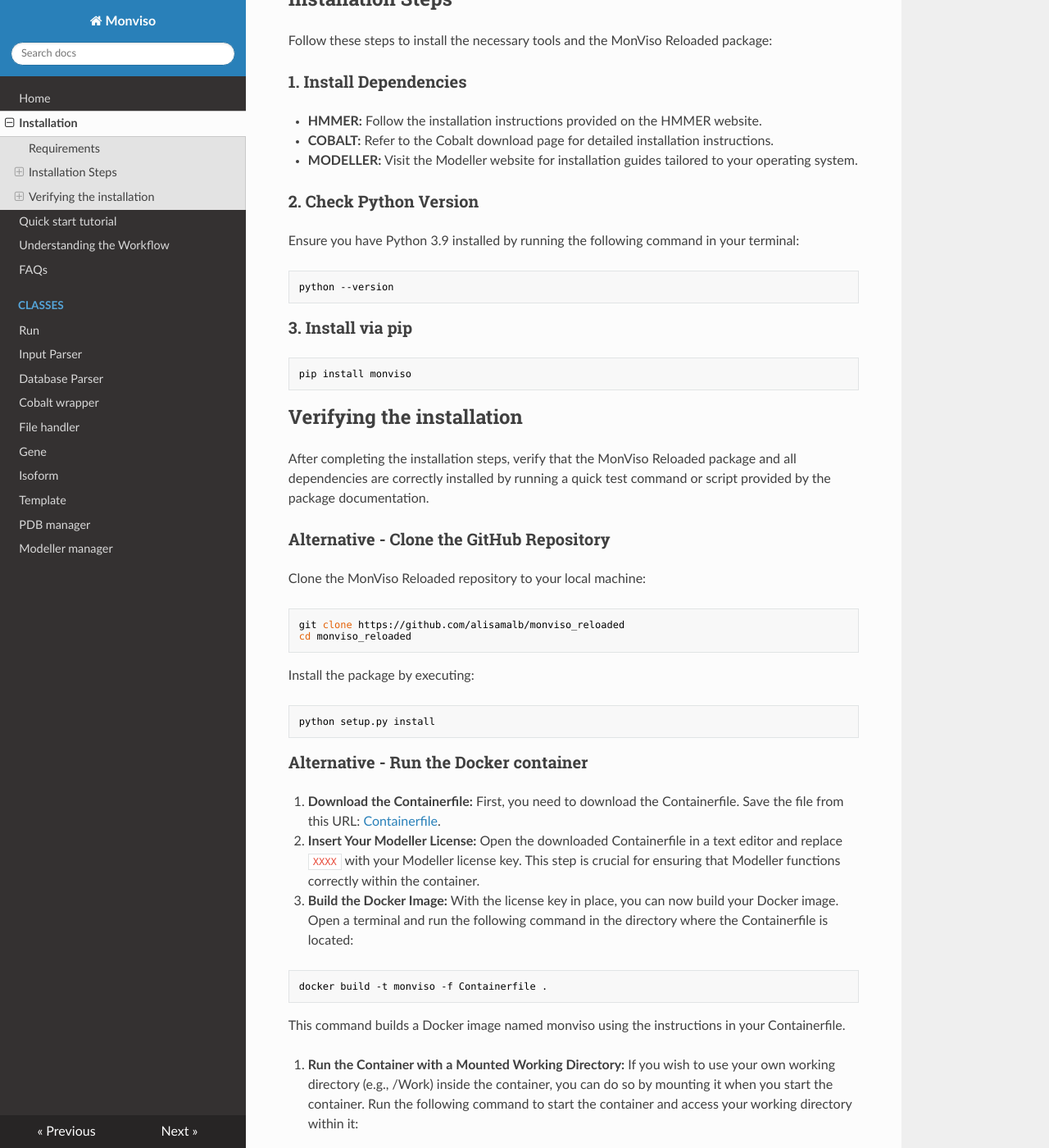
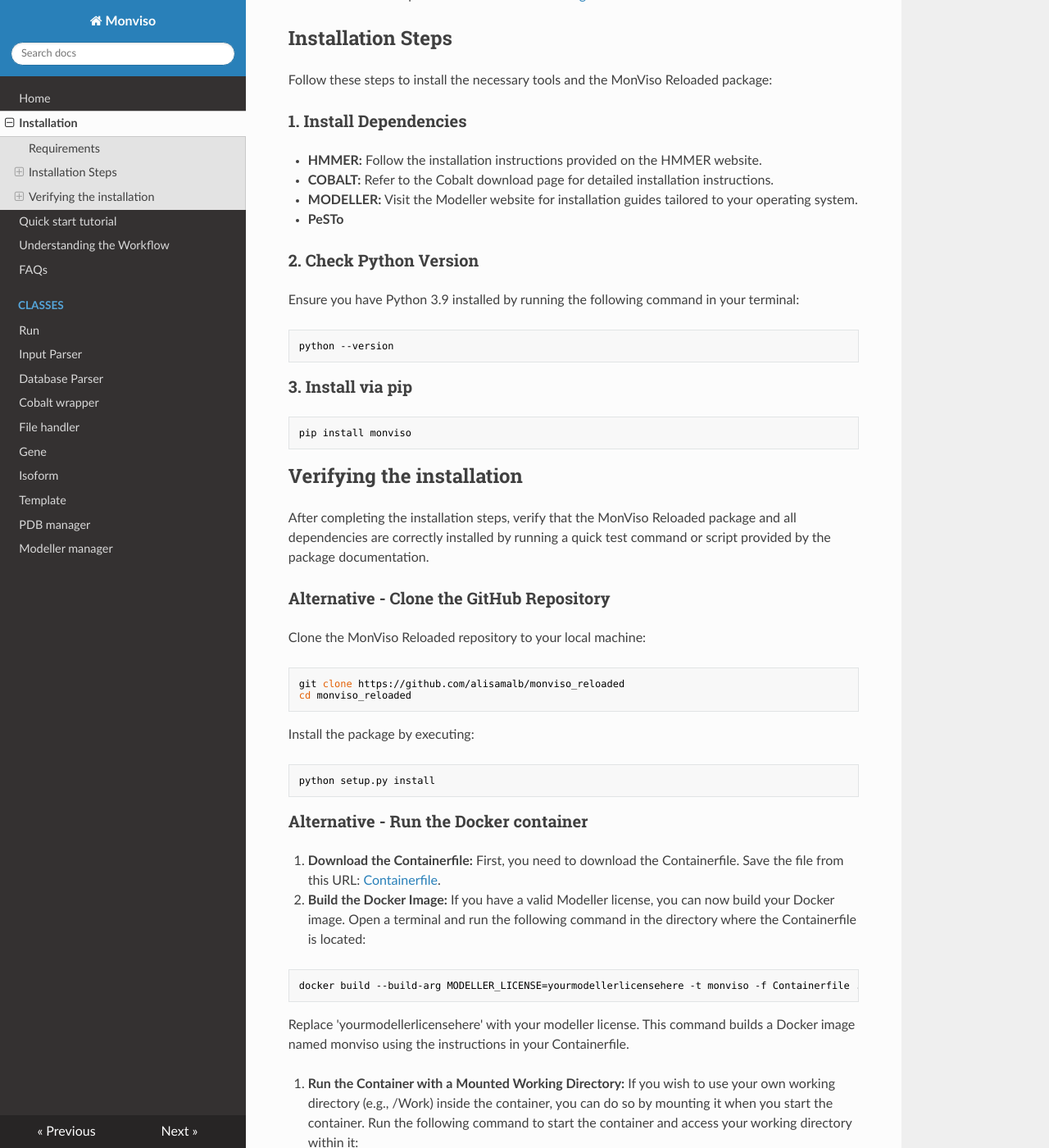
Before and after one commit to LBIC-biocomp/monviso_reloaded, an MkDocs documentation site: the page built from docs/installation.md, in a window 1280 px wide and 1400 px high, scrolled down 522 px. Shown: the whole window at 82% size. Built offline with MkDocs 1.6.1, drawn with Linux system fonts in a browser that asks for light colours; nearby versions of some CDN libraries; some of the changed text lies outside the part shown.

Commit message:
Added monviso analysis and prepared version 0.1.5

````diff
--- a/docs/installation.md
+++ b/docs/installation.md
@@ -10,6 +10,7 @@
 - **Cobalt:** A multiple sequence alignment tool. Download from [NCBI Cobalt](https://www.ncbi.nlm.nih.gov/tools/cobalt/cobalt.cgi?CMD=Doc).
 - **HMMER:** Software for searching sequence databases for sequence homologs. Available at [HMMER](http://hmmer.org/).
 - **Modeller:** Used for homology or comparative modeling of protein three-dimensional structures. Download from [Modeller](https://salilab.org/modeller/download_installation.html).
+- **PeSTO** A parameter-free geometric deep learning method to predict protein interaction interfaces from a protein structure. Clone from [github](https://github.com/LBM-EPFL/PeSTo).
 
 ## Installation Steps
 
@@ -20,6 +21,7 @@
 - **HMMER:** Follow the installation instructions provided on the HMMER website.
 - **COBALT:** Refer to the Cobalt download page for detailed installation instructions.
 - **MODELLER:** Visit the Modeller website for installation guides tailored to your operating system.
+- **PeSTo**
 
 ### 2. Check Python Version
 
@@ -56,13 +58,11 @@
 
 1. **Download the Containerfile:** First, you need to download the Containerfile. Save the file from this URL: [Containerfile](https://raw.githubusercontent.com/alisamalb/monviso_reloaded/main/Containerfile).
 
-2. **Insert Your Modeller License:** Open the downloaded Containerfile in a text editor and replace `XXXX` with your Modeller license key. This step is crucial for ensuring that Modeller functions correctly within the container.
-
-3. **Build the Docker Image:** With the license key in place, you can now build your Docker image. Open a terminal and run the following command in the directory where the Containerfile is located:
+2. **Build the Docker Image:** If you have a valid Modeller license, you can now build your Docker image. Open a terminal and run the following command in the directory where the Containerfile is located:
 ```bash
-docker build -t monviso -f Containerfile .
+docker build --build-arg MODELLER_LICENSE=yourmodellerlicensehere -t monviso -f Containerfile .
 ```
-This command builds a Docker image named monviso using the instructions in your Containerfile.
+Replace 'yourmodellerlicensehere' with your modeller license. This command builds a Docker image named monviso using the instructions in your Containerfile.
 
 4. **Run the Container with a Mounted Working Directory:** If you wish to use your own working directory (e.g., /Work) inside the container, you can do so by mounting it when you start the container. Run the following command to start the container and access your working directory within it:
 ```bash
````
Also changed, not shown: HISTORY.md (+5 -0 lines), docs/tutorial.md (+1 -0 lines), 3 other files.
